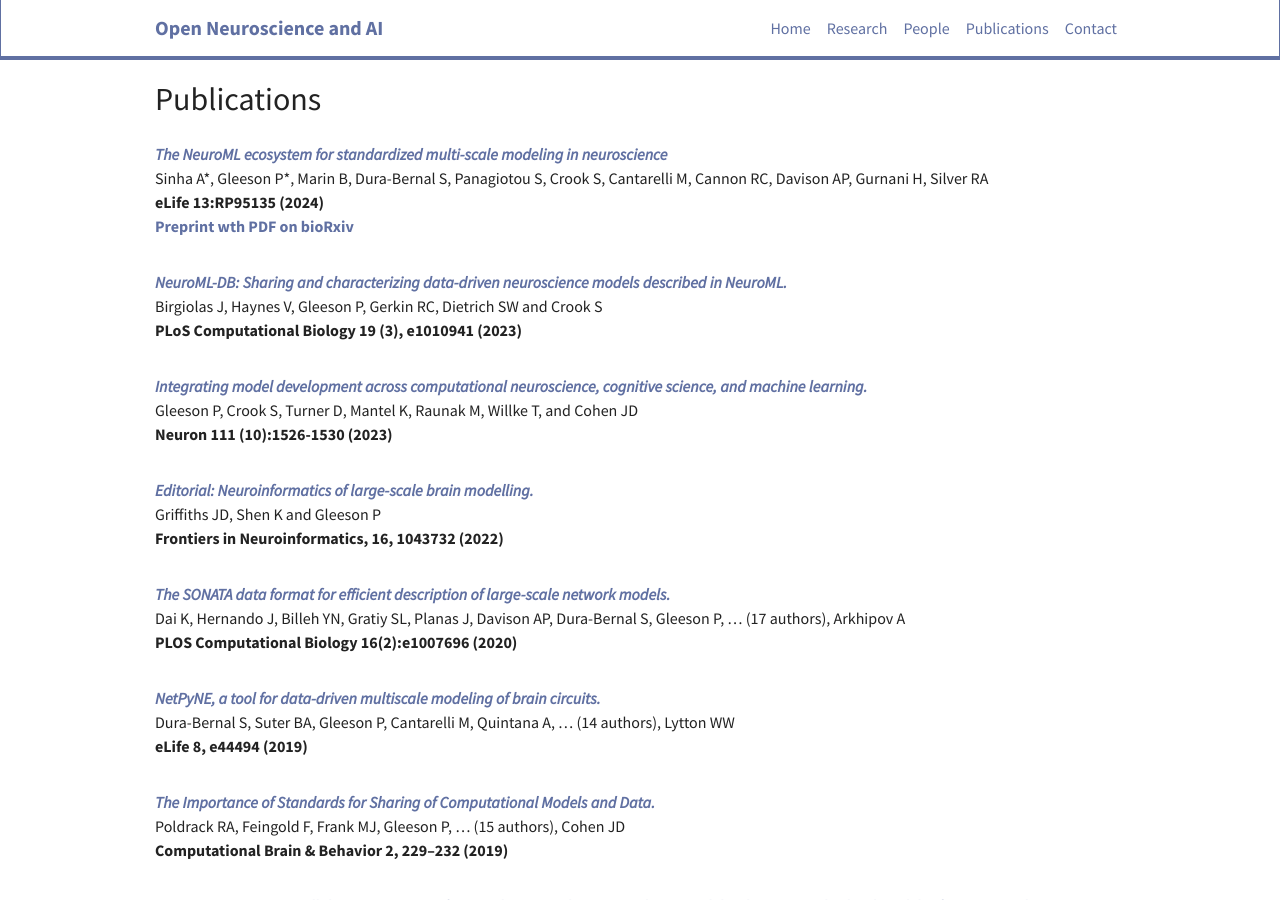
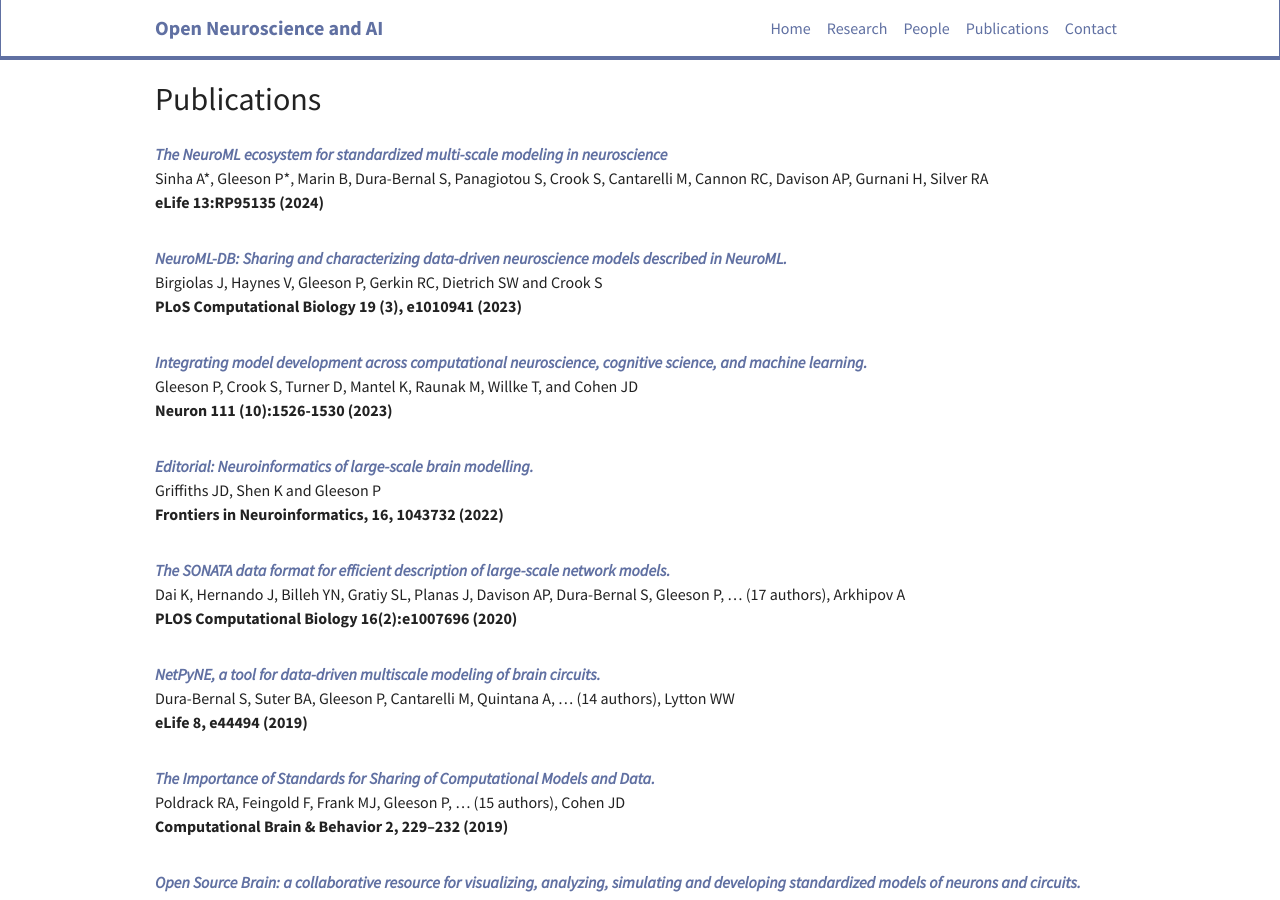
Before and after one commit to pgleeson/openneurolab, a Jekyll site: the page built from _pages/publications.md, in a window 1280 px wide and 900 px high. Built offline with Jekyll 4.4.1, drawn with Linux system fonts in a browser that asks for light colours; nearby versions of some CDN libraries.

```diff
--- a/_data/publications.yml
+++ b/_data/publications.yml
@@ -2,8 +2,7 @@
   year: 2024
   title: The NeuroML ecosystem for standardized multi-scale modeling in neuroscience
   reference: eLife 13:RP95135
-  url: https://elifesciences.org/reviewed-preprints/95135
-  extra: "<b><a href=\"https://www.biorxiv.org/content/10.1101/2023.12.07.570537v1\">Preprint wth PDF on bioRxiv</a></b>"
+  url: https://elifesciences.org/articles/95135
 
 - authors: Gleeson P, Crook S, Turner D, Mantel K, Raunak M, Willke T, and Cohen JD
   year: 2023
```
